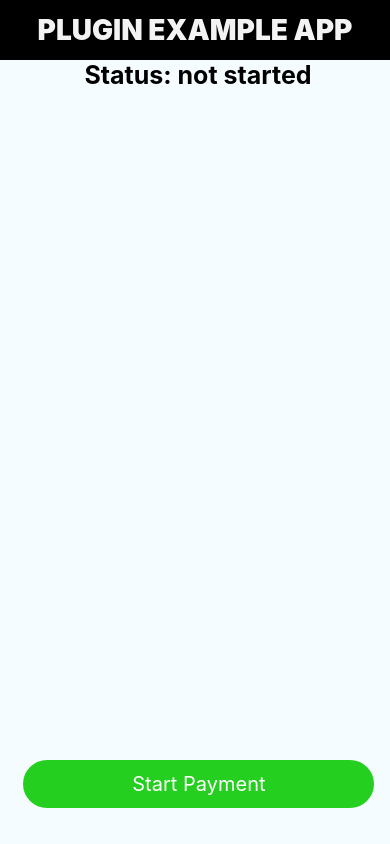
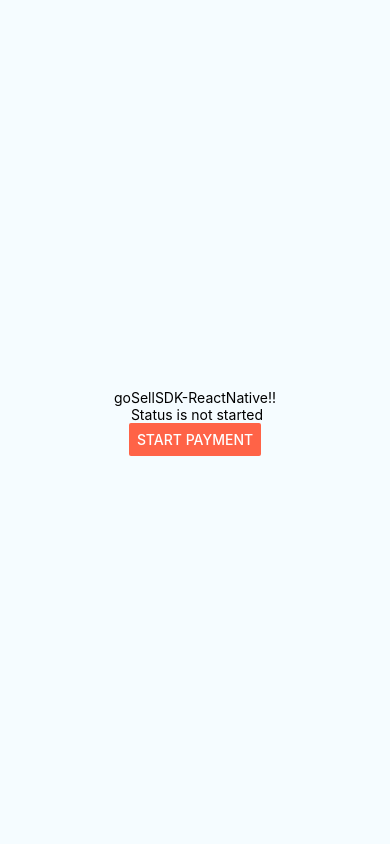
Before and after one commit to Tap-Payments/gosellSDK-ReactNative, a React Native app: screen / in a window 390 px wide. Built offline with nearby package versions, Linux system fonts and the light colour scheme.

Commit message:
reveredtd changes

```diff
--- a/App.js
+++ b/App.js
@@ -8,6 +8,7 @@
 
 import React, { Component } from 'react';
 import { StyleSheet, Text, View, NativeModules, Button, Alert, Platform, StatusBar, SafeAreaView, TouchableOpacity } from 'react-native';
+
 import Header from './components/Header';
 
 export default class App extends Component {
@@ -15,10 +16,7 @@ export default class App extends Component {
 
   constructor(props) {
     super(props);
-    this.state = {
-      statusNow: "not started",
-      result: ""
-    };
+    this.state = { statusNow: "not started" };
     this.changeState = this.changeState.bind(this);
     this.startSDK = this.startSDK.bind(this);
   }
@@ -72,7 +70,7 @@ export default class App extends Component {
         production_secrete_key: "YOUR_SANDBOX_SECRET_KEY",
         language: "en",
         sandbox_secrete_key: "YOUR_SANDBOX_SECRET_KEY",
-        bundleID: "company.tap.goSellSDKExamplee"
+        bundleID: "company.tap.goSellSDKExample"
       },
       sessionParameters: {
         paymentStatementDescriptor: "paymentStatementDescriptor",
@@ -108,7 +106,7 @@ export default class App extends Component {
 
 
       var myString = JSON.stringify(status);
-      // console.log('callback is done');
+      console.log('callback is done');
       console.log('status is ' + status.sdk_result);
       console.log(myString);
       var resultStr = String(status.sdk_result);
@@ -119,12 +117,12 @@ export default class App extends Component {
 
   }
 
-  changeState(newName, resultValue, callback) {
+  changeState(newName, callback) {
     console.log('the new value is' + newName);
     this.setState(
       {
         statusNow: newName,
-        result: resultValue
+        // result: resultValue
       },
       callback,
     );
@@ -135,71 +133,28 @@ export default class App extends Component {
     const statusbar = (Platform.OS == 'ios') ? <StatusBar backgroundColor="blue" barStyle="light-content" /> : <View />
     const { statusNow } = this.state;
     return (
-      <SafeAreaView style={styles.safeAreaView}>
-        <View style={styles.container}>
-          {statusbar}
-          <Header title="Plugin Example app" />
-          <Text style={styles.statusText}> Status: {statusNow}</Text>
-          <Text style={styles.resultText} >{this.state.result}</Text>
-          <View style={styles.bottom}>
-            <TouchableOpacity onPress={this.startSDK} >
-              <View style={styles.payButtonBg}>
-                <Text style={styles.payButtonText}>
-                  Start Payment
-                </Text>
-              </View>
-            </TouchableOpacity>
-          </View>
-        </View>
-      </SafeAreaView>
+
+      <View style={styles.container}>
+        <Text style={styles.welcome}>goSellSDK-ReactNative!!</Text>
+        <Text> Status is {statusNow}</Text>
+        <Button
+          onPress={this.startSDK}
+          title="Start Payment"
+          color="#FF6347"
+        />
+        {/* <Button title="Change state" onPress={() => this.changeState('my name here')} /> */}
+      </View>
+
     );
   }
 }
 const styles = StyleSheet.create({
-  safeAreaView: {
-    flex: 1,
-    backgroundColor: '#000'
-  },
+
   container: {
     flex: 1,
-    // justifyContent: 'center',
-    // alignItems: 'center',
+    justifyContent: 'center',
+    alignItems: 'center',
     backgroundColor: '#F5FCFF',
   },
-  statusbar: {
-    height: 20
-  },
-  payButtonBg: {
-    alignItems: 'center',
-    backgroundColor: '#25cf1f',
-    paddingVertical: 12,
-    paddingHorizontal: 25,
-    borderRadius: 25,
-    position: 'absolute',
-    bottom: 0,
-    width: '90%',
-    marginLeft: '6%',
-    marginRight: '10%'
-  },
-  payButtonText: {
-    color: '#FFF',
-    fontSize: 20
-  },
-  bottom: {
-    flex: 1,
-    justifyContent: 'flex-end',
-    marginBottom: 36
-  },
-  statusText: {
-    textAlign: 'center',
-    fontWeight: 'bold',
-    fontSize: 25
-  },
-  resultText: {
-    textAlign: 'center',
-    fontSize: 15,
-    width: '90%',
-    marginLeft: '6%',
-    marginRight: '10%'
-  }
+
 });
```
Also changed, not shown: 1 other file (tests, documents, lock files or other folders).
